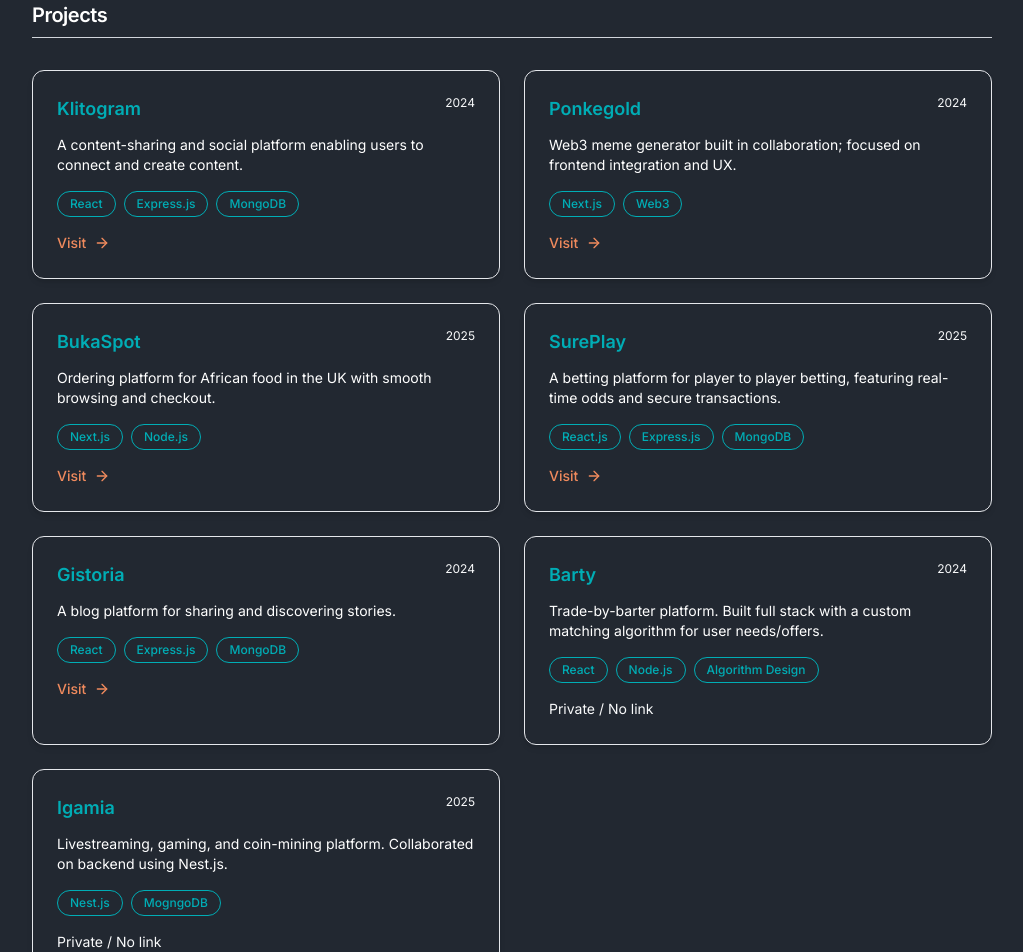
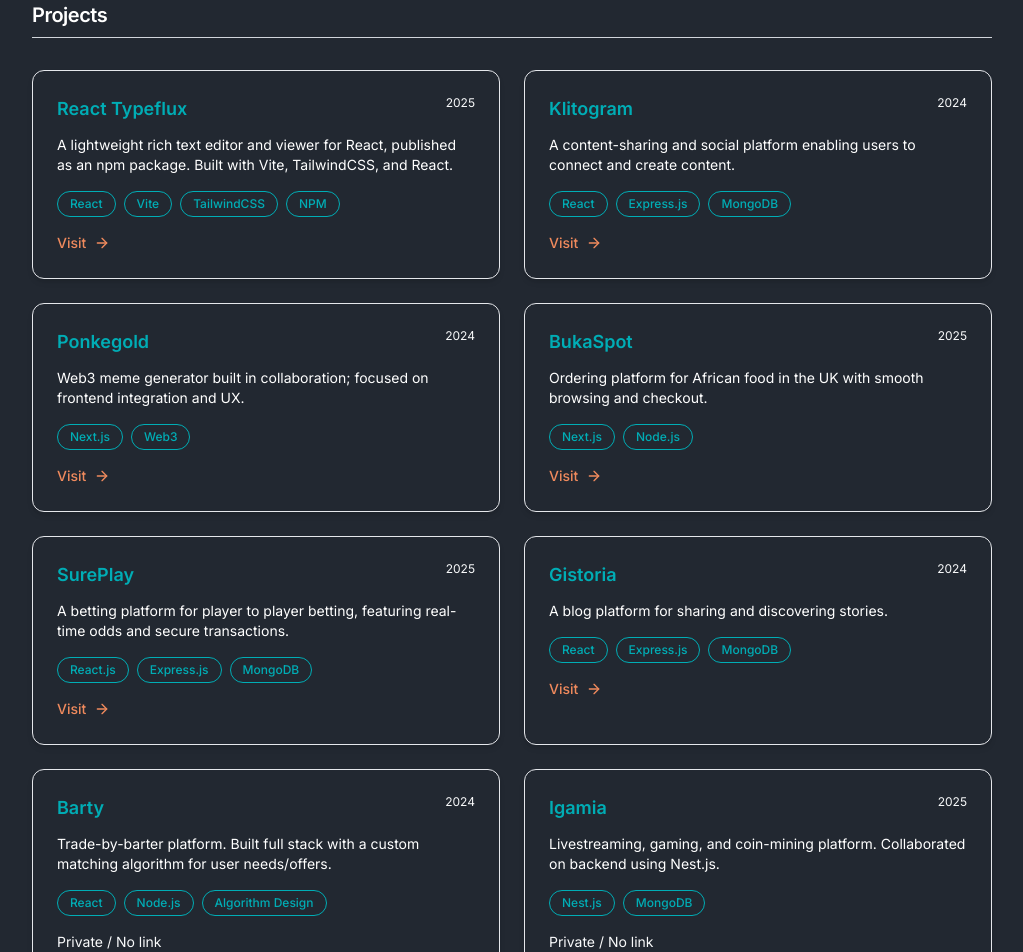
Before and after one commit to Haryomidey/portfolio, a React (Vite) app: page / in a window 1280 px wide. Shown: the part 1200-2152 px from the top of the page, without its empty margins (128-1151 px from the left). Built offline with nearby package versions, Linux system fonts and the light colour scheme.

Commit message:
included react-typeflux project

```diff
--- a/src/pages/home/Projects.jsx
+++ b/src/pages/home/Projects.jsx
@@ -3,6 +3,13 @@ import Container from "./Container";
 import SectionHeading from "./SectionHeading";
 
 const projects = [
+    {
+        title: "React Typeflux",
+        link: "https://www.npmjs.com/package/react-typeflux",
+        description: "A lightweight rich text editor and viewer for React, published as an npm package. Built with Vite, TailwindCSS, and React.",
+        stack: ["React", "Vite", "TailwindCSS", "NPM"],
+        year: "2025"
+    },
     {
         title: "Klitogram",
         link: "https://klitogram.com",
@@ -26,14 +33,14 @@ const projects = [
     },
     {
         title: "SurePlay",
-        link: 'http://sure-play-jet.vercel.app/',
+        link: "http://sure-play-jet.vercel.app/",
         description: "A betting platform for player to player betting, featuring real-time odds and secure transactions.",
         stack: ["React.js", "Express.js", "MongoDB"],
         year: "2025"
     },
     {
         title: "Gistoria",
-        link: 'https://gistoria.link',
+        link: "https://gistoria.link",
         description: "A blog platform for sharing and discovering stories.",
         stack: ["React", "Express.js", "MongoDB"],
         year: "2024"
@@ -49,7 +56,7 @@ const projects = [
         title: "Igamia",
         link: null,
         description: "Livestreaming, gaming, and coin-mining platform. Collaborated on backend using Nest.js.",
-        stack: ["Nest.js", "MogngoDB"],
+        stack: ["Nest.js", "MongoDB"],
         year: "2025"
     },
 ];
```
